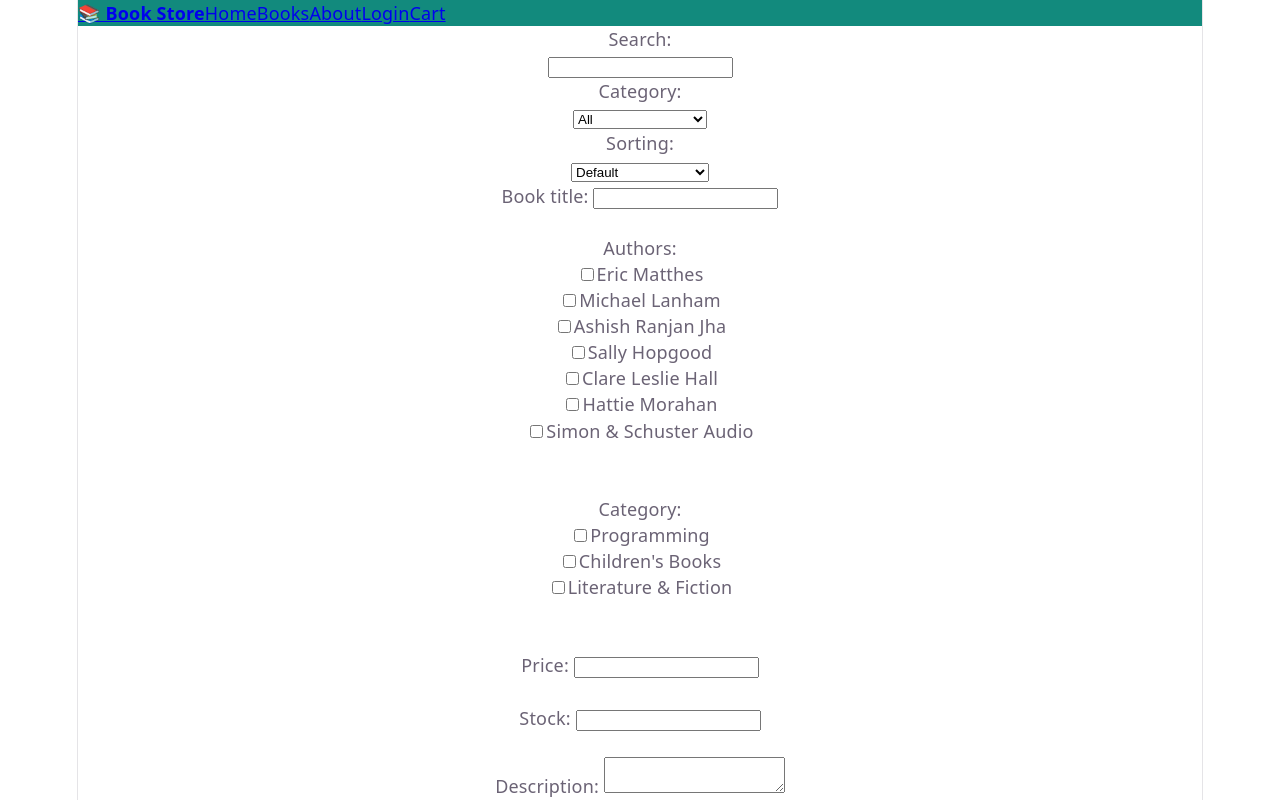
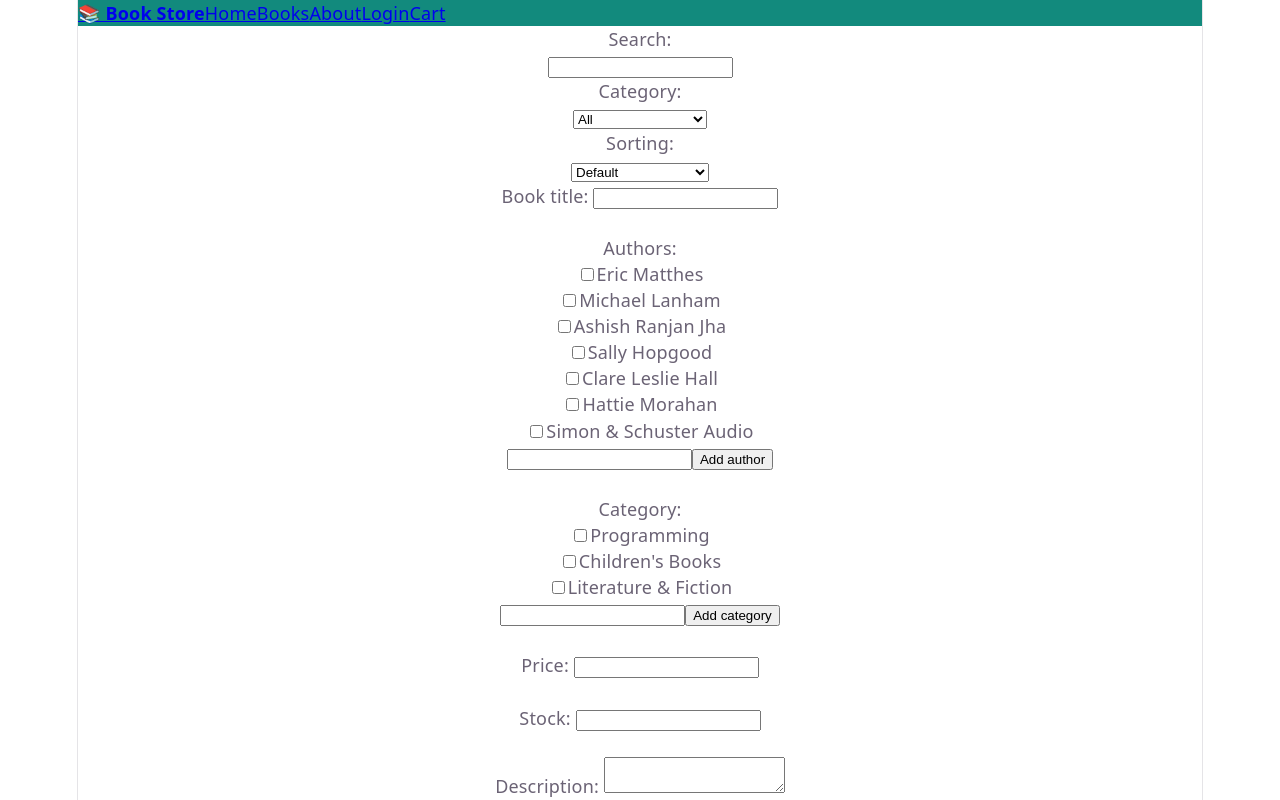
Before and after one commit to CppLover-code/Frontend-React-, a React (Vite) app in the folder Book_Library/: page /books in a window 1280 px wide. Shown: the top 800 px of the page. Built offline with nearby package versions, Linux system fonts and the light colour scheme.

Commit message:
add new author/add new category

```diff
--- a/Book_Library/src/components/BookForm.jsx
+++ b/Book_Library/src/components/BookForm.jsx
@@ -17,16 +17,21 @@ const initialErrors = {
     categoryIds: "",
     price: "",
     stock: "",
-    description: ""
+    description: "",
+    newAuthorName: "",
+    newCategoryName: ""
 };
 
 
 const priceRegex = /^\d+(\.\d{1,2})?$/;
 
 function BookForm() {
-    const { addBook, authors, categories } = useBook();
+    const { addBook, authors, categories, addAuthor, addCategory } = useBook();
+
     const [formData, setFormData] = useState(initialFormData);
     const [errors, setErrors] = useState(initialErrors);
+    const [newAuthorName, setNewAuthorName] = useState("");
+    const [newCategoryName, setNewCategoryName] = useState("");
 
     function validateForm() {
         const newErrors = {
@@ -116,6 +121,40 @@ function BookForm() {
             setFormData({ ...formData, categoryIds: updatedCategoryIds })
         }
     }
+
+    function handleAddAuthor() {
+
+        if (!newAuthorName.trim()) {
+            setErrors({
+                ...errors,
+                newAuthorName: "New author name is required"})
+            return;
+        }
+
+        const author = addAuthor(newAuthorName);
+
+        toggleAuthor(author.id);
+
+        setNewAuthorName("");
+        setErrors({...errors, newAuthorName: ""});
+    }
+
+    function handleAddCategory() {
+
+        if (!newCategoryName.trim()) {
+            setErrors({
+                ...errors,
+                newCategoryName: "New category name is required"})
+            return;
+        }
+
+        const category = addCategory(newCategoryName);
+
+        toggleCategory(category.id);
+
+        setNewCategoryName("");
+        setErrors({...errors, newCategoryName: ""});
+    }
     return (
         <form onSubmit={handleSubmit}>
             <label>Book title: </label>
@@ -158,6 +197,18 @@ function BookForm() {
                 </p>
             )}
 
+            <input
+                type="text"
+                value={newAuthorName}
+                onChange={(event) => setNewAuthorName(event.target.value)}
+            />
+            <button
+                type="button"
+                onClick={handleAddAuthor}
+            >
+                Add author
+            </button>
+
             <br />
             <br />
 
@@ -182,6 +233,18 @@ function BookForm() {
                     {errors.categoryIds}
                 </p>
             )}
+
+            <input
+                type="text"
+                value={newCategoryName}
+                onChange={(event) => setNewCategoryName(event.target.value)}
+            />
+            <button
+                type="button"
+                onClick={handleAddCategory}
+            >
+                Add category
+            </button>
 
             <br />
             <br />
--- a/Book_Library/src/contexts/BookContext.jsx
+++ b/Book_Library/src/contexts/BookContext.jsx
@@ -21,14 +21,29 @@ function BookProvider({ children }) {
         if (savedBooks) return JSON.parse(savedBooks);
 
         return initialBooks;
+    });
 
+    const [authors, setAuthors] = useState(() => {
+
+        const savedAuthors = localStorage.getItem("authors");
+
+        if (savedAuthors) return JSON.parse(savedAuthors);
+
+        return initialAuthors;
     });
+
+    const [categories, setCategories] = useState(() => {
+
+        const savedCategories = localStorage.getItem("categories");
+
+        if (savedCategories) return JSON.parse(savedCategories);
+
+        return initialCategories;
+    });
+
     const [searchQuery, setSearchQuery] = useState("");
     const [selectedCategoryId, setSelectedCategoryId] = useState(0);
     const [selectedSort, setSelectedSort] = useState("default");
-
-    const [authors, setAuthors] = useState(initialAuthors);
-    const [categories, setCategories] = useState(initialCategories);
 
     // --------------------------------------------------
     // OPTIONS
@@ -112,7 +127,7 @@ function BookProvider({ children }) {
     // --------------------------------------------------
     // PERSISTENCE
     // --------------------------------------------------
-    // каждый раз, когда меняется books, книги сохраняются
+    // каждый раз, когда меняется books, authors, categories, данные сохраняются
     useEffect(() => {
 
         localStorage.setItem(
@@ -121,6 +136,22 @@ function BookProvider({ children }) {
         );
 
     }, [books]);
+
+    useEffect(() => {
+
+        localStorage.setItem(
+            "authors",
+            JSON.stringify(authors)
+        );
+    }, [authors]);
+
+    useEffect(() => {
+
+        localStorage.setItem(
+            "categories",
+            JSON.stringify(categories)
+        );
+    }, [categories]);
 
     // --------------------------------------------------
     // CRUD
@@ -176,6 +207,48 @@ function BookProvider({ children }) {
         );
     }
 
+    function addAuthor(name) {
+
+        const normalizedName = name.trim();
+
+        const existingAuthor = authors.find(
+            author => author.name.toLowerCase() === normalizedName.toLowerCase()
+        );
+
+        if (existingAuthor) return existingAuthor;
+        else {
+            const newAuthor = {
+                id: authors.length + 1,
+                name: normalizedName
+            };
+
+            setAuthors([...authors, newAuthor]);
+
+            return newAuthor;
+        }
+    }
+
+    function addCategory(name) {
+
+        const normalizedName = name.trim();
+
+        const existingCategory = categories.find(
+            category => category.name.toLowerCase() === normalizedName.toLowerCase()
+        );
+
+        if (existingCategory) return existingCategory;
+        else {
+            const newCategory = {
+                id: categories.length + 1,
+                name: normalizedName
+            };
+
+            setAuthors([...categories, newCategory]);
+
+            return newCategory;
+        }
+    }
+
     // --------------------------------------------------
     // Provider
     // --------------------------------------------------
@@ -206,7 +279,10 @@ function BookProvider({ children }) {
 
                     addBook,
                     updateBook,
-                    deleteBook
+                    deleteBook,
+
+                    addAuthor,
+                    addCategory
                 }
             }>
 
```
